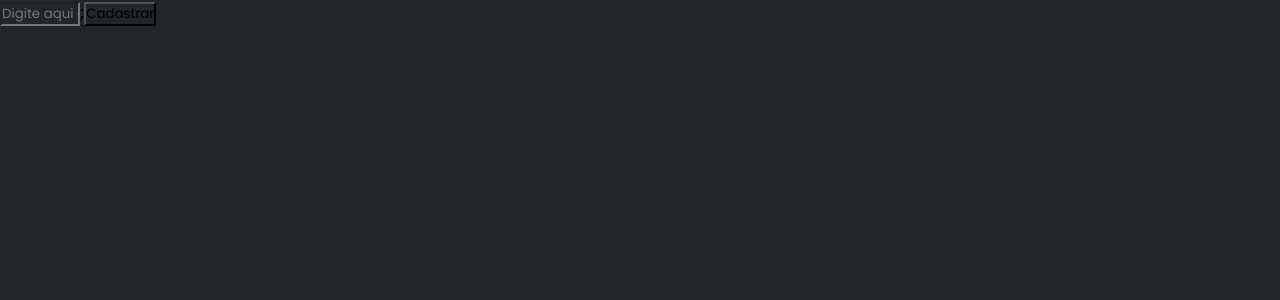
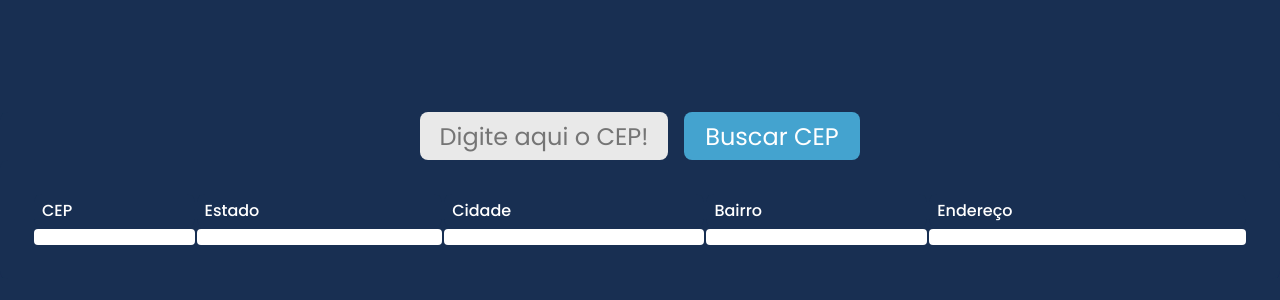
Before and after one commit to biancarsouza/Buscador-de-CEP, a React (Create React App) app: page / in a window 1280 px wide. Shown: the top 300 px of the page. Built offline with nearby package versions, Linux system fonts and the light colour scheme.

Commit message:
Update 1

```diff
--- a/src/components/input/index.tsx
+++ b/src/components/input/index.tsx
@@ -28,7 +28,7 @@ export function DateInput(props: { onChange: React.ChangeEventHandler<HTMLInputE
         setState(response.data.state);
         setCity(response.data.city);
         setDistrict(response.data.district);
-        setAdress(response.data.adress);
+        setAdress(response.data.address);
       })
   }
 
@@ -36,15 +36,44 @@ export function DateInput(props: { onChange: React.ChangeEventHandler<HTMLInputE
 
     <Container onSubmit={handleSearchNewCep}>
 
-      <InputMask mask="99999-999" placeholder="Digite aqui o CEP" value={cep} onChange={event => setCep(event.target.value)} />;
+      <span>
 
-      <button type="submit" onClick={searchCep}>Cadastrar</button>
+        <InputMask mask="99999-999" placeholder="Digite aqui o CEP!" value={cep} className="input" onChange={event => setCep(event.target.value)} />
+        <button type="submit" onClick={searchCep}>Buscar CEP</button>
 
-      <h1>{code}</h1>
-      <h1>{state}</h1>
-      <h1>{city}</h1>
-      <h1>{district}</h1>
-      <h1>{adress}</h1>
+      </span>
+
+      <table>
+
+        <thead>
+
+          <tr>
+
+            <th>CEP</th>
+            <th>Estado</th>
+            <th>Cidade</th>
+            <th>Bairro</th>
+            <th>Endereço</th>
+
+          </tr>
+
+        </thead>
+
+        <tbody>
+
+          <tr>
+
+            <td>{code}</td>
+            <td>{state}</td>
+            <td>{city}</td>
+            <td>{district}</td>
+            <td>{adress}</td>
+
+          </tr>
+
+        </tbody>
+
+    </table>
 
     </Container>
 
--- a/src/components/input/styles.ts
+++ b/src/components/input/styles.ts
@@ -2,10 +2,63 @@ import styled from 'styled-components';
 
 export const Container = styled.form`
 
-    input {
+    margin-top: 7rem;
 
-        width: 5rem;
+    .input {
+
+        background-color: var(--text-area-background);
+        color: var(--text-area-text);
+
+        text-decoration: none;
+        border: none;
+
+        width: 15.5rem;
+        height: 3rem;
+
+        font-size: 1.5rem;
+        text-align: center;
+
+        margin-right: 1rem;
 
     }
 
+    button {
+
+        background-color: var(--button-background);
+        color: var(--button-text);
+
+        text-decoration: none;
+        border: none;
+
+        width: 11rem;
+        height: 3rem;
+
+        font-size: 1.5rem;
+        text-align: center;
+
+    }
+
+    table {
+
+        width: 100%;
+        padding: 2rem;
+
+        th {
+            color: var(--table);
+            font-weight: 500;
+            padding: 0.25rem 0.5rem;
+            text-align: left;
+        }
+
+        td {
+            padding: 0.5rem;
+            border: 0;
+            background: var(--table);
+            text-align: left;
+            color: var(--table-text);
+            border-radius: 0.25rem;
+        }
+    }
+
+
 `
--- a/src/styles/global.ts
+++ b/src/styles/global.ts
@@ -4,11 +4,13 @@ export const GlobalStyle = createGlobalStyle`
 
     :root {
 
-        --background: #222629;
-        --button-background: #0677A1;
-        --text-area-background: #D6D6D6;
+        --background: #182F52;
+        --table: #FFFFFF;
+        --table-text: #000000;
+        --button-background: #44A3CF;
+        --text-area-background: #E9E9E9;
         --button-text: #FFFFFF;
-        --text-area-text: #777777;
+        --text-area-text: #676767;
 
     }
 
@@ -21,6 +23,12 @@ export const GlobalStyle = createGlobalStyle`
         background: var(--background);
         font-family: 'Poppins', sans-serif;
 
+        border-radius: 0.5rem;
+
+        align-items: center;
+        justify-content: center;
+        text-align: center;
+
     }
 
 `
```
